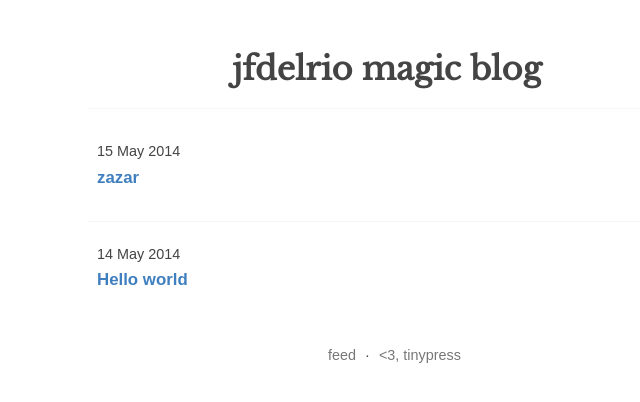
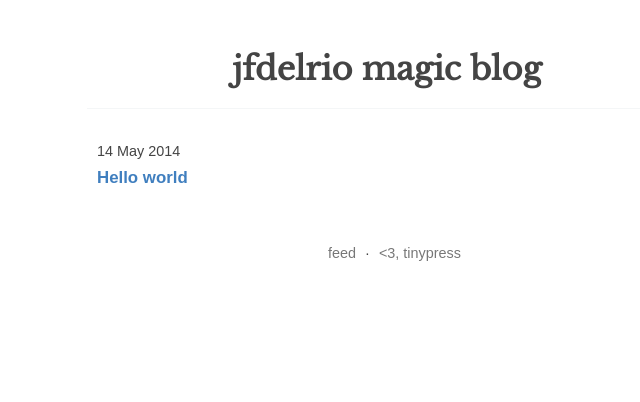
Before and after one commit to maese/maese.github.io, a Jekyll site: the page built from index.html, in a window 1280 px wide. Shown: the top 402 px of the page, without its empty margins (253-893 px from the left). Built offline with Jekyll 4.4.1, drawn with Linux system fonts in a browser that asks for light colours; the list of posts is cut into pages by our own code.

Commit message:
Post update: zazar

```diff
--- a/_posts/2014-05-15-zaza.markdown
+++ b/_posts/2014-05-15-zaza.markdown
@@ -1,9 +1,9 @@
 ---
-published: true
+published: false
 title: zazar
 layout: post
 ---
 zazaz
 <p>dasdasd</p>
 asdasd
-<code data-gist-id="5555251"></code>
+{% gist 5555251 %}
```
